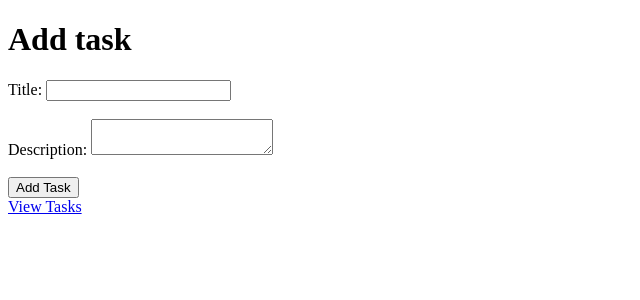
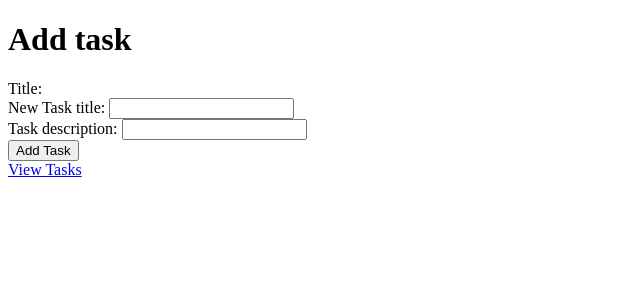
Before and after one commit to DesmondM/webProgramming, a Django app: page /tasks/add/ in a window 1280 px wide. Shown: the top 300 px of the page, without its empty margins (0-640 px from the left). Run offline with Django 5.2, Linux system fonts and the light colour scheme; parts of the project's set-up code (start-up, migrations or seed data) failed here and were passed over.

Commit message:
form processes

```diff
--- a/djangoProj1/tasks/templates/tasks/add.html
+++ b/djangoProj1/tasks/templates/tasks/add.html
@@ -4,11 +4,11 @@
     <form action="{% url 'tasks:add' %}" method="post">
         {% csrf_token %}
         <label for="title">Title:</label>
-        <input type="text" id="title" name="title" required><br><br>
+        <!-- <input type="text" id="title" name="title" required><br><br>
 
         <label for="description">Description:</label>
-        <textarea id="description" name="description" required></textarea><br><br>
-
+        <textarea id="description" name="description" required></textarea><br><br> -->
+        {{form}}
         <button type="submit">Add Task</button>
     </form>
     <a href= "{%url 'tasks:index'%}">View Tasks</a>
--- a/djangoProj1/tasks/views.py
+++ b/djangoProj1/tasks/views.py
@@ -1,4 +1,9 @@
+from django import forms
 from django.shortcuts import render
+
+class NewTaskForm(forms.Form):
+    taskTitle =forms.CharField(label="New Task title")
+    taskDescription =forms.CharField(label="Task description")
 
 tasks = [
     {
@@ -30,5 +35,5 @@ def index(request):
 
 def add(request):
     return render(request, 'tasks/add.html', {
-        'tasks': tasks,
+        'form': NewTaskForm()
     })
```
